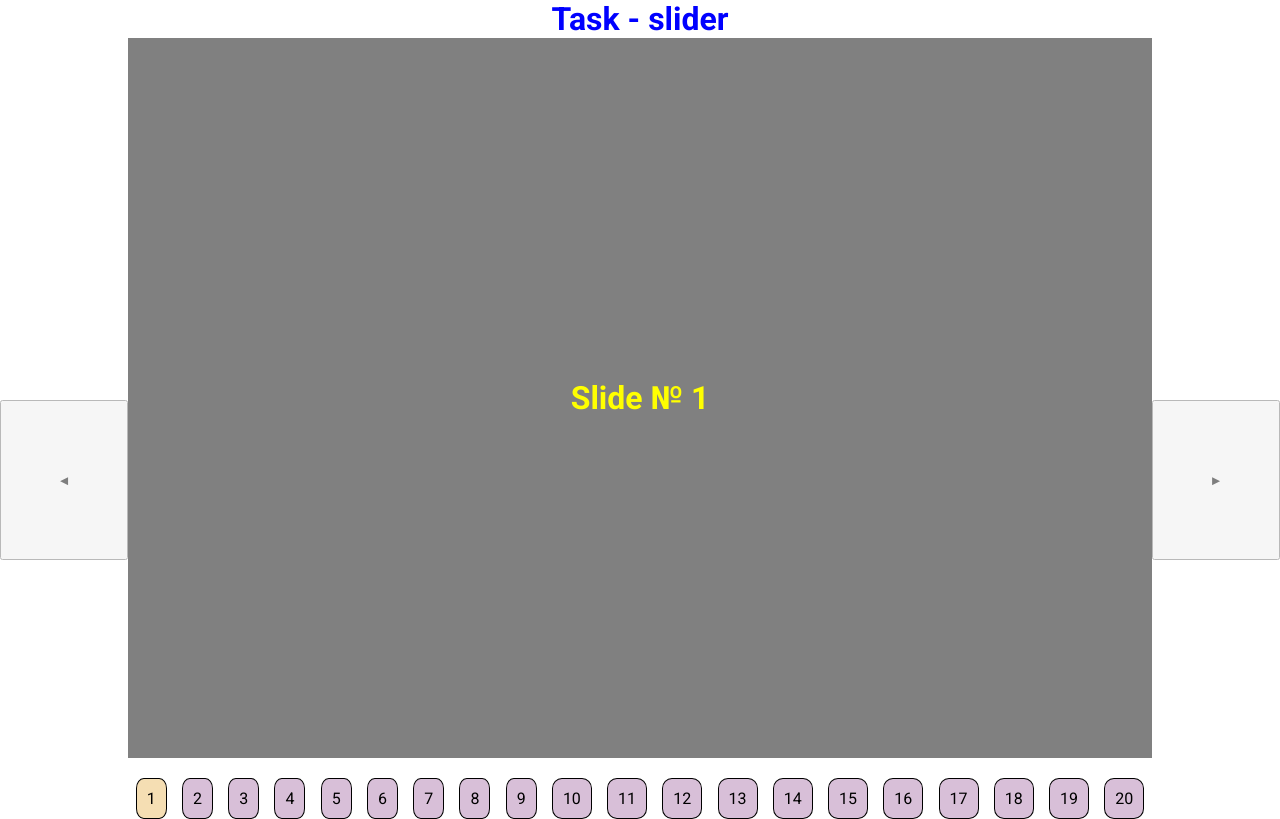
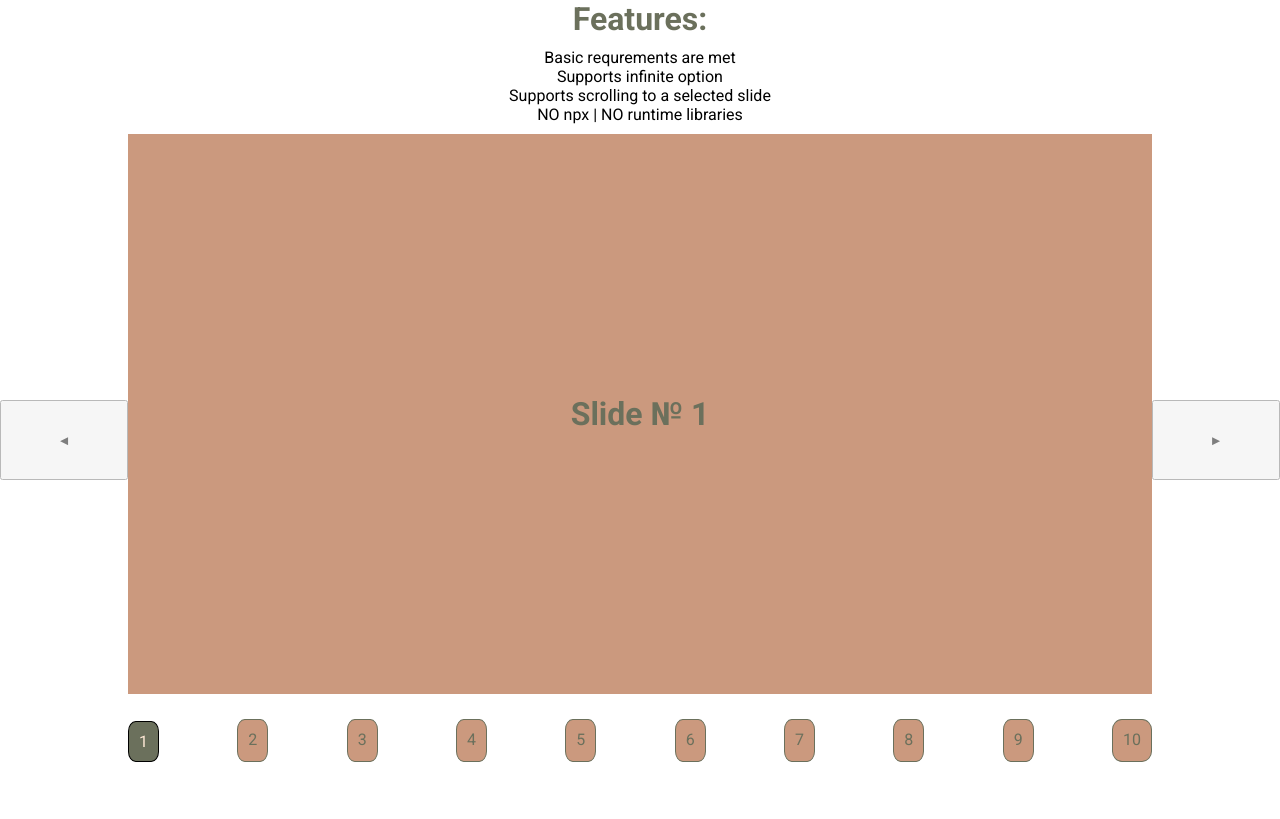
Before and after one commit to Zolotou/Carousel-component-react, a React app: page / in a window 1280 px wide. Built offline with nearby package versions, Linux system fonts and the light colour scheme.

Commit message:
feat: add infinite option

```diff
--- a/src/App.css
+++ b/src/App.css
@@ -13,74 +13,10 @@
 
 .text {
     text-align: center;
-    color: blue;
+    color: #6B705C;
 }
 
-.button {
-    position: absolute;
-    top: 50%;
-    display: flex;
-    align-items: center;
-    justify-content: center;
-    opacity: 0.5;
-    width: 10%;
-    height: 20%;
-    z-index: 100;
+.requirements{
+    padding: 10px;
+    text-align: center;
 }
-
-.button-left {
-    left: 0
-}
-
-.button-right {
-    right: 0;
-}
-
-
-.Slider {
-    display: flex;
-    height:  90%;
-    overflow: hidden;
-}
-
-.slide {
-    z-index: 1;
-    display: flex;
-    justify-content: center;
-    color:  yellow;
-    min-width: 100%;
-    transition: 0.6s;
-}
-
-.slide-content {
-    margin: 0 10%;
-    width: 100%;
-    height: 100%;
-    display: flex;
-    align-items: center;
-    justify-content: center;
-    background-color: grey;
-}
-
-.Slider-pointer-wrapper {
-    display: flex;
-    justify-content: space-around;
-    flex-wrap: wrap;
-    padding-top: 20px;
-    margin: 0 10%;
-}
-
-.pointer {
-    padding: 10px;
-    cursor: pointer;
-    border: 1px solid black;
-    border-radius: 25%;
-    background-color: thistle;
-}
-
-.pointer-active {
-    padding: 10px;
-    border: 1px solid black;
-    border-radius: 25%;
-    background-color: wheat;
-}
--- a/src/App.js
+++ b/src/App.js
@@ -1,13 +1,21 @@
-import React, { useState } from 'react';
+import React from 'react';
 import "./App.css";
-import Carousel from './components/Carousel';
+import Carousel from './components/Carousel/Carousel';
 
 const App = () => {
+    const NUMBER_OF_SLIDES = 10;
+
 
     return (
         <div className="App">
-            <h1 className="text">Task - slider</h1>
-            <Carousel slidesCount={20} />
+            <h1 className="text">Features:</h1>
+            <ul className="requirements">
+                <li>Basic requrements are met</li>
+                <li>Supports infinite option</li>
+                <li>Supports scrolling to a selected slide</li>
+                <li>NO npx | NO runtime libraries</li>
+            </ul>
+            <Carousel facts slidesCount={NUMBER_OF_SLIDES} infiniteOption={true} />
 
         </div>
 
--- /dev/null
+++ b/src/components/Carousel/Carousel.css
@@ -0,0 +1,33 @@
+.button {
+    position: absolute;
+    top: 50%;
+    display: flex;
+    align-items: center;
+    justify-content: center;
+    opacity: 0.5;
+    width: 10%;
+    height: 10%;
+    z-index: 100;
+}
+
+.button-left {
+    left: 0
+}
+
+.button-right {
+    right: 0;
+}
+
+
+.Slider {
+    display: flex;
+    height:  70%;
+    overflow: hidden;
+}
+
+
+@media screen and (max-width: 768px) {
+    .button {
+      display: none;
+    }
+  }
--- a/src/components/Carousel.js
+++ b/src/components/Carousel/Carousel.js
@@ -1,12 +1,15 @@
 import React ,{ useState } from 'react';
-import Slide from './Slide';
+import Slide from '../Slide/Slide';
+import './Carousel.css';
 
-const Carousel = ({slidesCount}) => {
+const Carousel = ({slidesCount, infiniteOption}) => {
     const slides = [...Array(slidesCount).keys()];
 
     const TRIGGER_FOR_SWIPE = window.innerWidth * 1.3;
     const PERCENT_OF_WIDTH_FOR_NEXT_SWIPE = 100;
     const LAST_SLIDE = -PERCENT_OF_WIDTH_FOR_NEXT_SWIPE * (slides.length -1);
+    const FIRST_SLIDE_POSITION = 0;
+    const LAST_SLIDE_POSITION = slidesCount-1;
 
     const [xAxisStep, SetXAxisStep] = useState(0);
     const [slidePlace, SetSlidePlace] = useState(0);
@@ -43,13 +46,24 @@ const Carousel = ({slidesCount}) => {
     }
 
     const goLeft = () => {
-        SetXAxisStep(prev => prev >= 0 ? LAST_SLIDE : Math.round((prev + PERCENT_OF_WIDTH_FOR_NEXT_SWIPE)/100)*100);
-        SetSlidePlace(slidePlace == 0 ? slides.length-1 : slidePlace - 1);
+        if(infiniteOption){
+            SetXAxisStep(prev => prev >= FIRST_SLIDE_POSITION ? LAST_SLIDE : Math.round((prev + PERCENT_OF_WIDTH_FOR_NEXT_SWIPE)/100)*100);
+            SetSlidePlace(slidePlace == 0 ? slides.length-1 : slidePlace - 1);
+        }else{
+            SetXAxisStep(prev => prev >= FIRST_SLIDE_POSITION ? FIRST_SLIDE_POSITION: Math.round((prev + PERCENT_OF_WIDTH_FOR_NEXT_SWIPE)/100)*100);
+            SetSlidePlace(slidePlace === FIRST_SLIDE_POSITION ? FIRST_SLIDE_POSITION: slidePlace - 1);
+        }
+    };
 
-    };
     const goRight = () => {
-        SetXAxisStep(prev => prev <= LAST_SLIDE ? 0 : Math.round((prev - PERCENT_OF_WIDTH_FOR_NEXT_SWIPE)/100)*100);
-        SetSlidePlace(slidePlace == slides.length-1 ? 0 : slidePlace + 1);
+        if(infiniteOption){
+            SetXAxisStep(prev => prev <= LAST_SLIDE ? FIRST_SLIDE_POSITION : Math.round((prev - PERCENT_OF_WIDTH_FOR_NEXT_SWIPE)/100)*100);
+            SetSlidePlace(slidePlace == slides.length-1 ? FIRST_SLIDE_POSITION : slidePlace + 1);
+        }else {
+            SetXAxisStep(prev => prev <= LAST_SLIDE ? LAST_SLIDE : Math.round((prev - PERCENT_OF_WIDTH_FOR_NEXT_SWIPE)/100)*100);
+            SetSlidePlace(slidePlace === LAST_SLIDE_POSITION ? LAST_SLIDE_POSITION : slidePlace++);
+        }
+
 
     };
 
@@ -60,7 +74,7 @@ const Carousel = ({slidesCount}) => {
             <button onClick={goRight} className="button button-right">►</button>
 
             <div className="Slider"  onTouchStart={ (e) => TouchStartHandler(e)} onTouchEnd={(e)=> TouchStopHandler(e)} onTouchMove={(e) =>  TouchMoveHandler(e)}>
-                {slides.map(slide => <Slide transformX={xAxisStep} key={slide} index={slide} />)}
+                {slides.map(slide => <Slide transformX={xAxisStep}  key={slide} index={slide} />)}
             </div>
 
             <div className="Slider-pointer-wrapper">
--- a/src/components/Slide.js
+++ /dev/null
@@ -1,14 +0,0 @@
-import React from 'react';
-
-const Slide = ({index, transformX}) => {
-    return (
-        <div className="slide" style={{transform : `translateX(${transformX}%)`}}>
-            <div className="slide-content">
-                <h1> Slide № {index + 1} </h1>
-            </div>
-
-        </div>
-    )
-}
-
-export default Slide
--- /dev/null
+++ b/src/components/Slide/Slide.css
@@ -0,0 +1,59 @@
+.slide {
+    z-index: 1;
+    display: flex;
+    justify-content: center;
+
+    min-width: 100%;
+    transition: 0.6s;
+}
+
+
+
+.slide-content {
+    margin: 0 10%;
+    width: 100%;
+    height: 100%;
+    display: flex;
+    align-items: center;
+    justify-content: center;
+    background-color: #CB997E;
+    color:  #6B705C;
+}
+
+.secondary {
+    color: #A5A58D;
+    background-color: #FFE8D6;
+}
+
+.third {
+    color: #FFE8D6;
+    background-color: #6B705C;
+
+}
+
+.Slider-pointer-wrapper {
+    display: flex;
+    justify-content: space-between;
+    flex-wrap: wrap;
+    padding-top: 20px;
+    margin: 0 10%;
+}
+
+.pointer {
+    margin-top: 5px;
+    padding: 10px;
+    cursor: pointer;
+    border: 1px solid #6B705C;
+    border-radius: 25%;
+    color: #6B705C;
+    background-color: #CB997E;
+}
+
+.pointer-active {
+    margin-top: 7px;
+    padding: 10px;
+    border: 1px solid black;
+    border-radius: 25%;
+    color: #FFE8D6;
+    background-color: #6B705C;
+}
--- /dev/null
+++ b/src/components/Slide/Slide.js
@@ -0,0 +1,22 @@
+import React from 'react';
+import './Slide.css';
+
+const Slide = ({index, transformX}) => {
+    const sliderTheme = (sliderPlace) => {
+        let theme
+        if( sliderPlace % 2 === 0) { theme = 'secondary'}
+        if( sliderPlace % 3 === 0) { theme = 'third'}
+
+        return theme
+    }
+    return (
+        <div className="slide" style={{transform : `translateX(${transformX}%)`}}>
+            <div className={`slide-content ${sliderTheme(index+1)}`}>
+                <h1> Slide № {index + 1} </h1>
+            </div>
+
+        </div>
+    )
+}
+
+export default Slide
```
